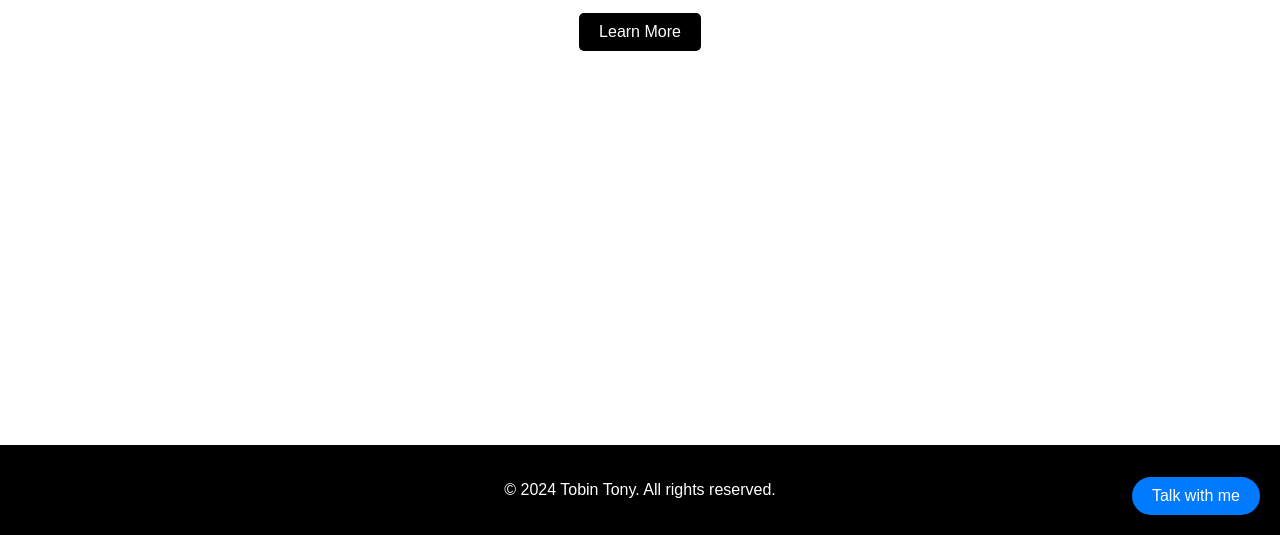
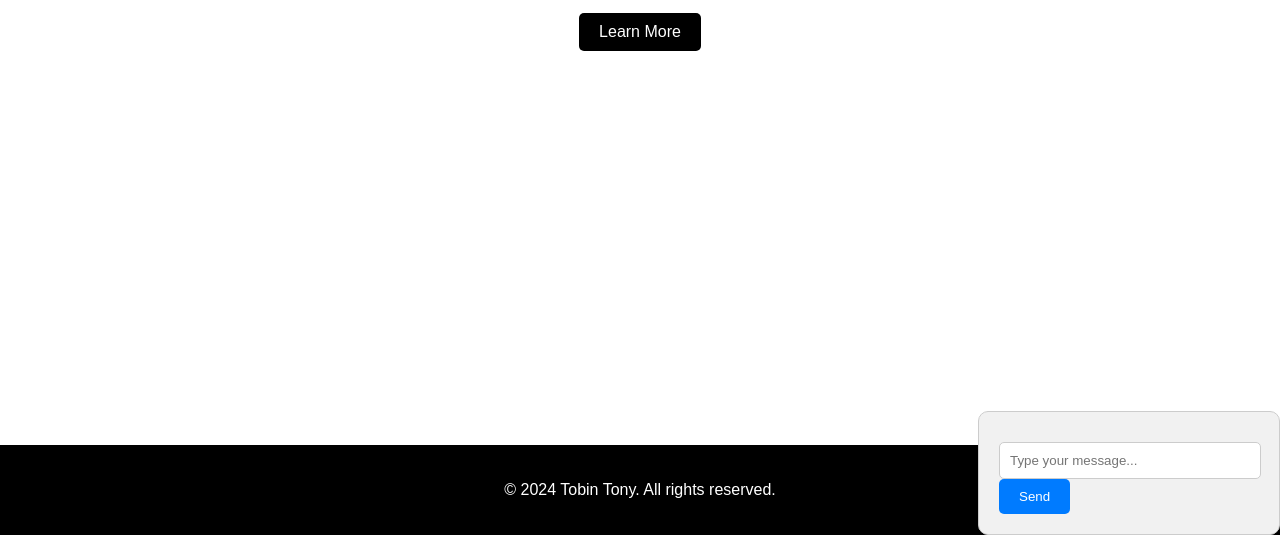
Before and after one commit to tonytobin/tonytobin.github.io, a plain HTML site: page index.html in a window 1280 px wide. Both pictures are taken after a click on the element "Talk with me". Shown: the part 265-800 px from the top of the page. Drawn offline with Linux system fonts and the light colour scheme.

Commit message:
Update styles.css

```diff
--- a/styles.css
+++ b/styles.css
@@ -88,15 +88,54 @@ footer {
 }
 
 .chat-bubble:hover .close-button {
-    display: block; /* Show when chat bubble is hovered */
+    display: block;
 }
 
 .bot-interface {
-    display: none;
     position: fixed;
-    bottom: 100px;
-    right: 20px;
-    width: 300px;
+    bottom: 0;
+    right: 0;
+    width: 100%;
+    max-width: 300px;
     background-color: #f1f1f1;
     border: 1px solid #ccc;
-    border-radius:
+    border-radius: 10px;
+    overflow: hidden;
+    display: none;
+    z-index: 0;
+}
+
+.bot-interface.show {
+    display: block;
+}
+
+.chat-container {
+    padding: 20px;
+}
+
+.chat-box {
+    max-height: 200px;
+    overflow-y: auto;
+    margin-bottom: 10px;
+}
+
+.chat-container input[type="text"] {
+    width: calc(100% - 20px);
+    padding: 10px;
+    border: 1px solid #ccc;
+    border-radius: 5px;
+    margin-right: 10px;
+}
+
+.chat-container button {
+    padding: 10px 20px;
+    background-color: #007bff;
+    color: #fff;
+    border: none;
+    border-radius: 5px;
+    cursor: pointer;
+}
+
+.chat-container button:hover {
+    background-color: #0056b3;
+}
```
